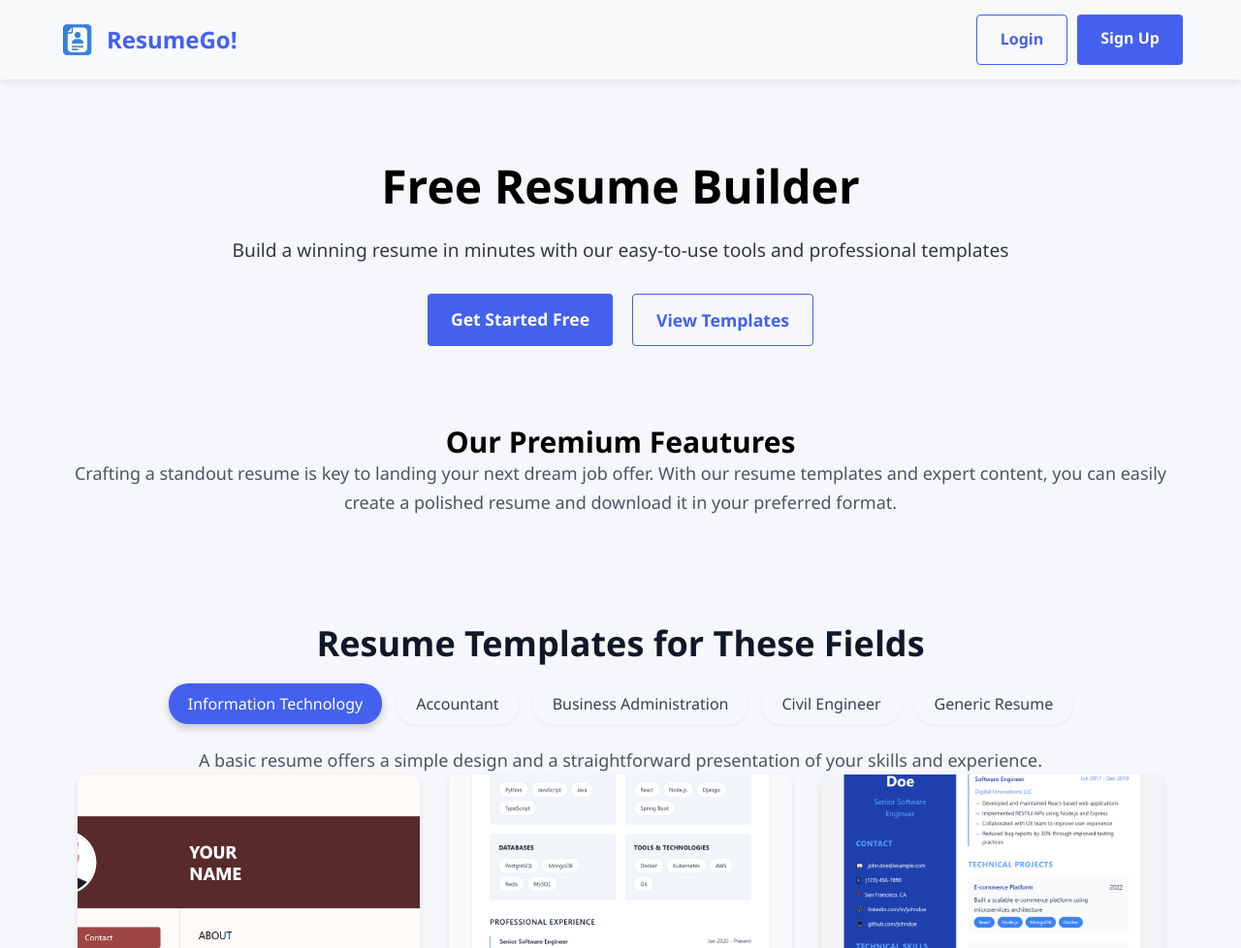
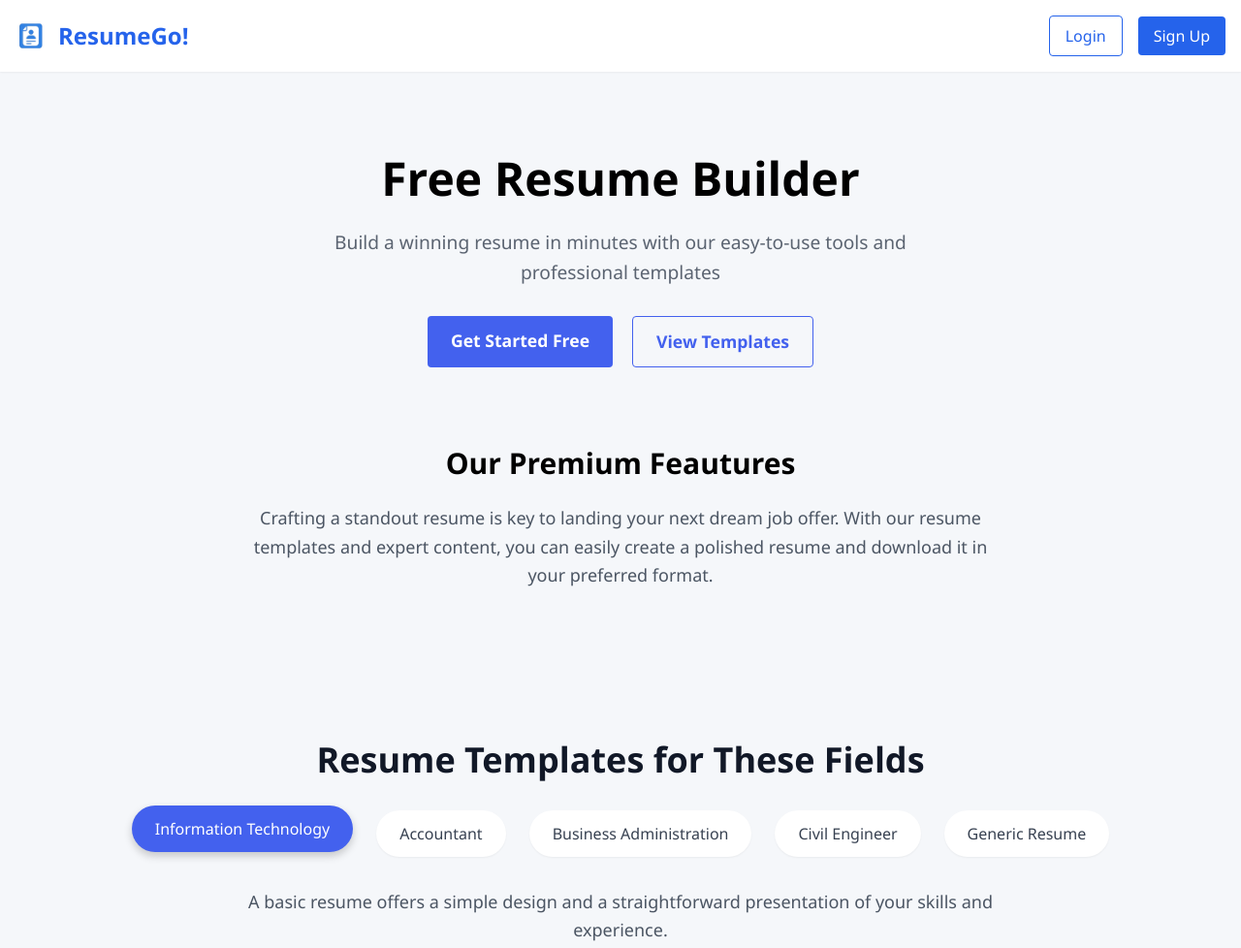
Before and after one commit to Reinel2004/ResumeGo-, a website: page frontend/index.html in a window 1280 px wide. Shown: the top 978 px of the page at 97% size. Drawn offline with nearby package versions, Linux system fonts and the light colour scheme.

Commit message:
fixed viewport

```diff
--- a/frontend/index.html
+++ b/frontend/index.html
@@ -4,7 +4,8 @@
     <meta charset="UTF-8">
     <meta name="viewport" content="width=device-width, initial-scale=1.0">
     <title>ResumeGo! - Professional Resume Templates</title>
-    <link rel="stylesheet" href="../src/output.css">
+    <script src="https://cdn.tailwindcss.com"></script>
+
     <style>
         :root {
             --primary: #4361ee;
@@ -438,28 +439,42 @@
     </style>
 </head>
 <body>
-    <header>
-        <div class="container">
-            <nav>
-                <div class="nav-left">
-                    <a href="index.html" class="logo">
-                        <img src="../assets/img/logo.png" alt="ResumeGo Logo">
-                        <span class="logo-text text-2xl font-bold text-blue-600">ResumeGo!</span>
-                    </a>
+    <header class="bg-white shadow-sm sticky top-0 z-50">
+        <div class="container mx-auto px-4">
+            <nav class="flex justify-between items-center py-4">
+                <!-- Logo -->
+                <a href="index.html" class="flex items-center space-x-3">
+                    <img src="../assets/img/logo.png" class="h-8 w-auto" alt="ResumeGo Logo" />
+                    <span class="text-2xl font-bold text-blue-600">ResumeGo!</span>
+                </a>
+
+                <!-- Desktop Navigation -->
+                <div class="hidden md:flex items-center space-x-4">
+                    <a href="login.html" class="px-4 py-2 text-blue-600 font-medium border border-blue-600 rounded hover:bg-blue-600 hover:text-white transition-colors">Login</a>
+                    <a href="register.html" class="px-4 py-2 bg-blue-600 text-white font-medium rounded hover:bg-blue-700 transition-colors">Sign Up</a>
                 </div>
-                <div class="nav-right">
-                    <div class="auth-buttons" id="authButtons">
-                        <a href="login.html" class="btn btn-outline text-blue-600 font-medium">Login</a>
-                        <a href="register.html" class="btn font-medium">Sign Up</a>
-                    </div>
+
+                <!-- Mobile menu button -->
+                <button id="mobile-menu-toggle" class="md:hidden p-2 rounded-lg hover:bg-gray-100 focus:outline-none focus:ring-2 focus:ring-gray-200">
+                    <svg class="w-6 h-6 text-gray-600" fill="none" stroke="currentColor" viewBox="0 0 24 24">
+                        <path stroke-linecap="round" stroke-linejoin="round" stroke-width="2" d="M4 6h16M4 12h16M4 18h16"></path>
+                    </svg>
+                </button>
+            </nav>
+
+            <!-- Mobile Navigation Menu -->
+            <div id="mobile-menu" class="hidden md:hidden pb-4">
+                <div class="flex flex-col space-y-2">
+                    <a href="login.html" class="px-4 py-2 text-blue-600 font-medium border border-blue-600 rounded hover:bg-blue-600 hover:text-white transition-colors text-center">Login</a>
+                    <a href="register.html" class="px-4 py-2 bg-blue-600 text-white font-medium rounded hover:bg-blue-700 transition-colors text-center">Sign Up</a>
                 </div>
-            </nav>
+            </div>
         </div>
     </header>
 
     <section class="hero">
         <h1 class="text-5xl font-bold text-black mb-6 leading-tight">Free Resume Builder</h1>
-        <p class="text-xl text-white/90 mb-8 max-w-2xl mx-auto leading-relaxed">Build a winning resume in minutes with our easy-to-use tools and professional templates</p>
+        <p class="text-xl text-gray-600 mb-8 max-w-2xl mx-auto leading-relaxed">Build a winning resume in minutes with our easy-to-use tools and professional templates</p>
         <div class="hero-buttons">
             <a href="register.html" class="btn btn-primary">Get Started Free</a>
             <a href="#categories" class="btn btn-outline">View Templates</a>
@@ -481,12 +496,32 @@
             <div class="container">
                 <h2 class="text-4xl font-bold text-center text-gray-900 mb-8">Resume Templates for These Fields</h2>
 
-                <div class="industry-tags">
-                  <a href="#" data-category="it"><span class="industry-tag bg-white px-6 py-3 rounded-full font-medium text-gray-700 shadow-sm hover:shadow-md transition-all duration-300 hover:-translate-y-1">Information Technology</span></a>
-                  <a href="#" data-category="accountant"><span class="industry-tag bg-white px-6 py-3 rounded-full font-medium text-gray-700 shadow-sm hover:shadow-md transition-all duration-300 hover:-translate-y-1">Accountant</span></a>
-                  <a href="#" data-category="business"><span class="industry-tag bg-white px-6 py-3 rounded-full font-medium text-gray-700 shadow-sm hover:shadow-md transition-all duration-300 hover:-translate-y-1">Business Administration</span></a>
-                  <a href="#" data-category="civil"><span class="industry-tag bg-white px-6 py-3 rounded-full font-medium text-gray-700 shadow-sm hover:shadow-md transition-all duration-300 hover:-translate-y-1">Civil Engineer</span></a>
-                  <a href="#" data-category="generic"><span class="industry-tag bg-white px-6 py-3 rounded-full font-medium text-gray-700 shadow-sm hover:shadow-md transition-all duration-300 hover:-translate-y-1">Generic Resume</span></a>
+                <div class="industry-tags flex flex-wrap justify-center gap-3 sm:gap-4 lg:gap-6 px-2 sm:px-4">
+                    <a href="#" data-category="it" class="flex-shrink-0">
+                        <span class="industry-tag block bg-white px-3 py-2 sm:px-4 sm:py-2.5 lg:px-6 lg:py-3 rounded-full font-medium text-gray-700 text-xs sm:text-sm lg:text-base shadow-sm hover:shadow-md transition-all duration-300 hover:-translate-y-1 whitespace-nowrap">
+                            Information Technology
+                        </span>
+                    </a>
+                    <a href="#" data-category="accountant" class="flex-shrink-0">
+                        <span class="industry-tag block bg-white px-3 py-2 sm:px-4 sm:py-2.5 lg:px-6 lg:py-3 rounded-full font-medium text-gray-700 text-xs sm:text-sm lg:text-base shadow-sm hover:shadow-md transition-all duration-300 hover:-translate-y-1 whitespace-nowrap">
+                            Accountant
+                        </span>
+                    </a>
+                    <a href="#" data-category="business" class="flex-shrink-0">
+                        <span class="industry-tag block bg-white px-3 py-2 sm:px-4 sm:py-2.5 lg:px-6 lg:py-3 rounded-full font-medium text-gray-700 text-xs sm:text-sm lg:text-base shadow-sm hover:shadow-md transition-all duration-300 hover:-translate-y-1 whitespace-nowrap">
+                            Business Administration
+                        </span>
+                    </a>
+                    <a href="#" data-category="civil" class="flex-shrink-0">
+                        <span class="industry-tag block bg-white px-3 py-2 sm:px-4 sm:py-2.5 lg:px-6 lg:py-3 rounded-full font-medium text-gray-700 text-xs sm:text-sm lg:text-base shadow-sm hover:shadow-md transition-all duration-300 hover:-translate-y-1 whitespace-nowrap">
+                            Civil Engineer
+                        </span>
+                    </a>
+                    <a href="#" data-category="generic" class="flex-shrink-0">
+                        <span class="industry-tag block bg-white px-3 py-2 sm:px-4 sm:py-2.5 lg:px-6 lg:py-3 rounded-full font-medium text-gray-700 text-xs sm:text-sm lg:text-base shadow-sm hover:shadow-md transition-all duration-300 hover:-translate-y-1 whitespace-nowrap">
+                            Generic Resume
+                        </span>
+                    </a>
                 </div>
 
                 <p class="text-lg text-gray-600 text-center max-w-3xl mx-auto mt-8 mb-12 leading-relaxed">
@@ -503,7 +538,7 @@
                             <h3 class="text-xl font-semibold text-gray-900 mb-3">IT Professional - Modern</h3>
                             <p class="text-gray-600 leading-relaxed mb-4">A clean, modern design perfect for IT professionals. Features a professional layout with emphasis on technical skills.</p>
                             <div class="template-actions">
-                                <a href="resumebuilder.html?template=it-1" class="btn btn-primary">Use Template</a>
+                                <a href="login.html" class="btn btn-primary">Use Template</a>
                                 <a href="templates/it-template-1.html" class="btn btn-secondary" target="_blank">Preview</a>
                             </div>
                         </div>
@@ -518,7 +553,7 @@
                             <h3 class="text-xl font-semibold text-gray-900 mb-3">IT Professional - Minimalist</h3>
                             <p class="text-gray-600 leading-relaxed mb-4">A minimalist design focusing on readability and content. Ideal for showcasing technical expertise.</p>
                             <div class="template-actions">
-                                <a href="resumebuilder.html?template=it-2" class="btn btn-primary">Use Template</a>
+                                <a href="login.html" class="btn btn-primary">Use Template</a>
                                 <a href="templates/it-template-2.html" class="btn btn-secondary" target="_blank">Preview</a>
                             </div>
                         </div>
@@ -533,7 +568,7 @@
                             <h3 class="text-xl font-semibold text-gray-900 mb-3">IT Professional - Sidebar</h3>
                             <p class="text-gray-600 leading-relaxed mb-4">Modern design with a sidebar layout. Perfect for highlighting technical skills and certifications.</p>
                             <div class="template-actions">
-                                <a href="resumebuilder.html?template=it-3" class="btn btn-primary">Use Template</a>
+                                <a href="login.html" class="btn btn-primary">Use Template</a>
                                 <a href="templates/it-template-3.html" class="btn btn-secondary" target="_blank">Preview</a>
                             </div>
                         </div>
@@ -548,7 +583,7 @@
                             <h3>IT Professional - Card Based</h3>
                             <p>Card-based design with hover effects. Great for presenting technical projects and achievements.</p>
                             <div class="template-actions">
-                                <a href="resumebuilder.html?template=it-4" class="btn btn-primary">Use Template</a>
+                                <a href="login.html" class="btn btn-primary">Use Template</a>
                                 <a href="templates/it-template-4.html" class="btn btn-secondary" target="_blank">Preview</a>
                             </div>
                         </div>
@@ -563,7 +598,7 @@
                             <h3>IT Professional - Timeline</h3>
                             <p>Timeline-based design for chronological presentation. Excellent for showcasing career progression.</p>
                             <div class="template-actions">
-                                <a href="resumebuilder.html?template=it-5" class="btn btn-primary">Use Template</a>
+                                <a href="login.html" class="btn btn-primary">Use Template</a>
                                 <a href="templates/it-template-5.html" class="btn btn-secondary" target="_blank">Preview</a>
                             </div>
                         </div>
@@ -578,7 +613,7 @@
                             <h3>IT Professional - Split Layout</h3>
                             <p>Split layout with prominent sidebar. Ideal for emphasizing technical skills and certifications.</p>
                             <div class="template-actions">
-                                <a href="resumebuilder.html?template=it-6" class="btn btn-primary">Use Template</a>
+                                <a href="login.html" class="btn btn-primary">Use Template</a>
                                 <a href="templates/it-template-6.html" class="btn btn-secondary" target="_blank">Preview</a>
                             </div>
                         </div>
@@ -593,7 +628,7 @@
                             <h3>IT Professional - Gradient</h3>
                             <p>Gradient-based design with modern aesthetics. Perfect for a contemporary tech professional.</p>
                             <div class="template-actions">
-                                <a href="resumebuilder.html?template=it-7" class="btn btn-primary">Use Template</a>
+                                <a href="login.html" class="btn btn-primary">Use Template</a>
                                 <a href="templates/it-template-7.html" class="btn btn-secondary" target="_blank">Preview</a>
                             </div>
                         </div>
@@ -608,7 +643,7 @@
                             <h3>IT Professional - Dark Theme</h3>
                             <p>Dark theme design for a bold look. Great for making a strong impression.</p>
                             <div class="template-actions">
-                                <a href="resumebuilder.html?template=it-8" class="btn btn-primary">Use Template</a>
+                                <a href="login.html" class="btn btn-primary">Use Template</a>
                                 <a href="templates/it-template-8.html" class="btn btn-secondary" target="_blank">Preview</a>
                             </div>
                         </div>
@@ -623,7 +658,7 @@
                             <h3>IT Professional - Minimalist Split</h3>
                             <p>Split layout with minimalist design. Perfect for a clean, professional presentation.</p>
                             <div class="template-actions">
-                                <a href="resumebuilder.html?template=it-9" class="btn btn-primary">Use Template</a>
+                                <a href="login.html" class="btn btn-primary">Use Template</a>
                                 <a href="templates/it-template-9.html" class="btn btn-secondary" target="_blank">Preview</a>
                             </div>
                         </div>
@@ -638,7 +673,7 @@
                             <h3>IT Professional - Card Gradient</h3>
                             <p>Card-based design with gradient accents. Modern and visually appealing.</p>
                             <div class="template-actions">
-                                <a href="resumebuilder.html?template=it-10" class="btn btn-primary">Use Template</a>
+                                <a href="login.html0" class="btn btn-primary">Use Template</a>
                                 <a href="templates/it-template-10.html" class="btn btn-secondary" target="_blank">Preview</a>
                             </div>
                         </div>
@@ -861,6 +896,18 @@
         Auth.updateUserMenu();
         Auth.initUserMenu();
 
+        // Mobile menu functionality
+        document.addEventListener('DOMContentLoaded', function() {
+            const mobileMenuToggle = document.getElementById('mobile-menu-toggle');
+            const mobileMenu = document.getElementById('mobile-menu');
+
+            if (mobileMenuToggle && mobileMenu) {
+                mobileMenuToggle.addEventListener('click', function() {
+                    mobileMenu.classList.toggle('hidden');
+                });
+            }
+        });
+
         document.addEventListener('DOMContentLoaded', function() {
             const industryTags = document.querySelectorAll('.industry-tags a');
             const allTemplateCards = document.querySelectorAll('.template-card');
--- a/tailwind.config.js
+++ b/tailwind.config.js
@@ -0,0 +1,12 @@
+/** @type {import('tailwindcss').Config} */
+module.exports = {
+  content: [
+    "./frontend/**/*.{html,js}",
+    "./src/**/*.{css,js}",
+    "./*.html"
+  ],
+  theme: {
+    extend: {},
+  },
+  plugins: [],
+}
```
Also changed, not shown: frontend/templates.html (+27 -7 lines), frontend/templates/it-template-1.html (+1 -1 lines), src/output.css.
